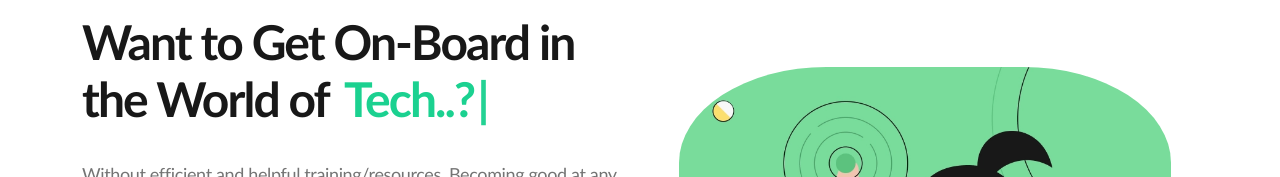
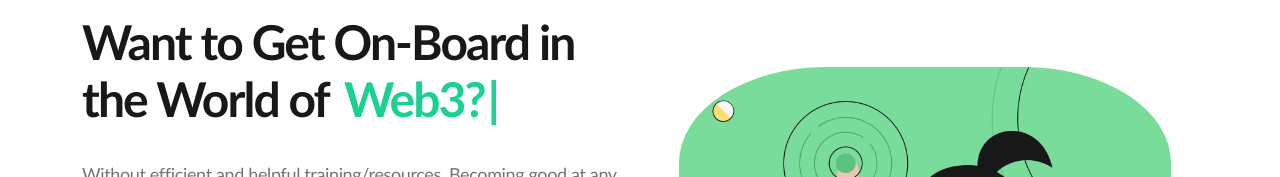
Before and after one commit to TEE2DWHY/TeamDefi, a React (Create React App) app: page /subscribe in a window 1280 px wide. Shown: the part 195-372 px from the top of the page. Built offline with nearby package versions, Linux system fonts and the light colour scheme.

Commit message:
created the technology subscription page

```diff
--- a/src/pages/Subscription.js
+++ b/src/pages/Subscription.js
@@ -60,7 +60,7 @@ const Subscription = () => {
                         <h1 className="header-financials">Want to Get On-Board in the World of
                         <span style={{marginLeft:"15px", color:"#1bd190"}}>
                         <Typewriter
-                            words={['Tech..?', 'Web3..?', 'Design..?']}
+                            words={['Tech?', 'Web3?', 'Design?']}
                             loop={0}
                             cursor
                             cursorStyle='|'
```
